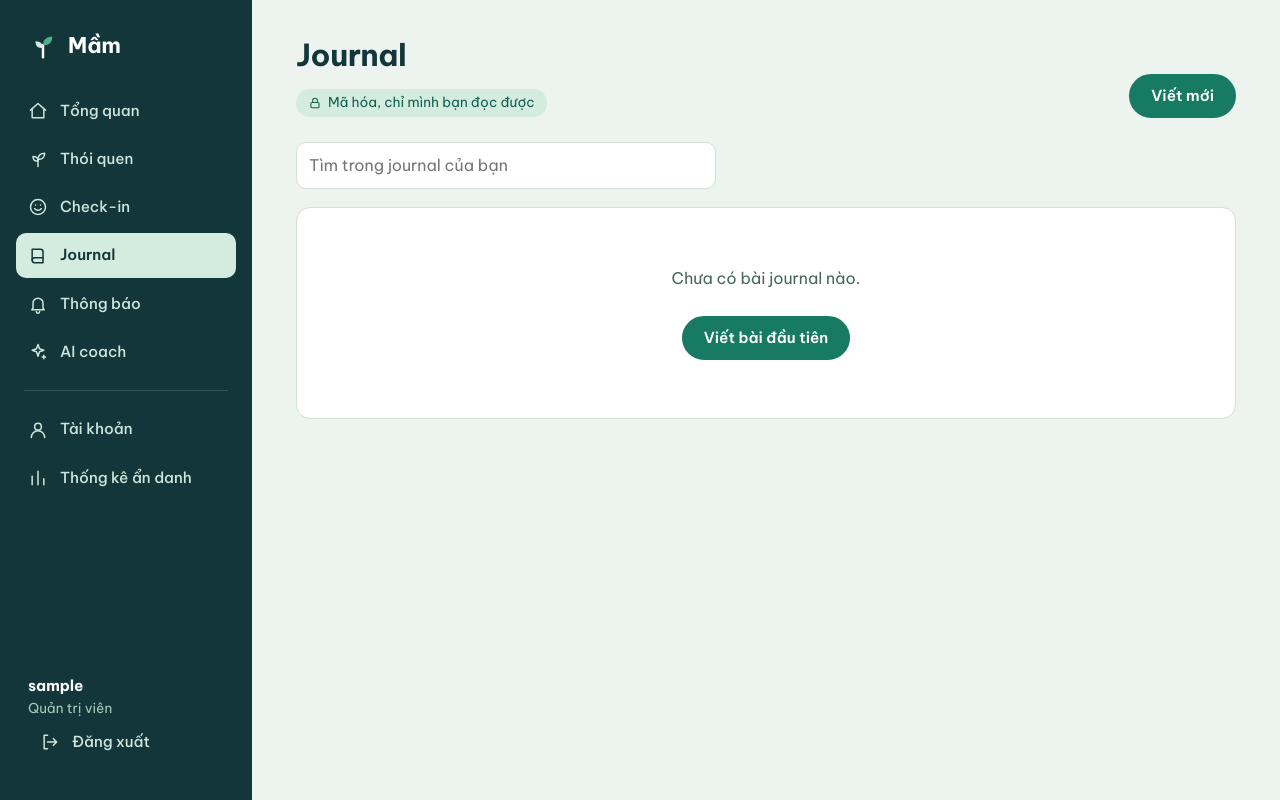
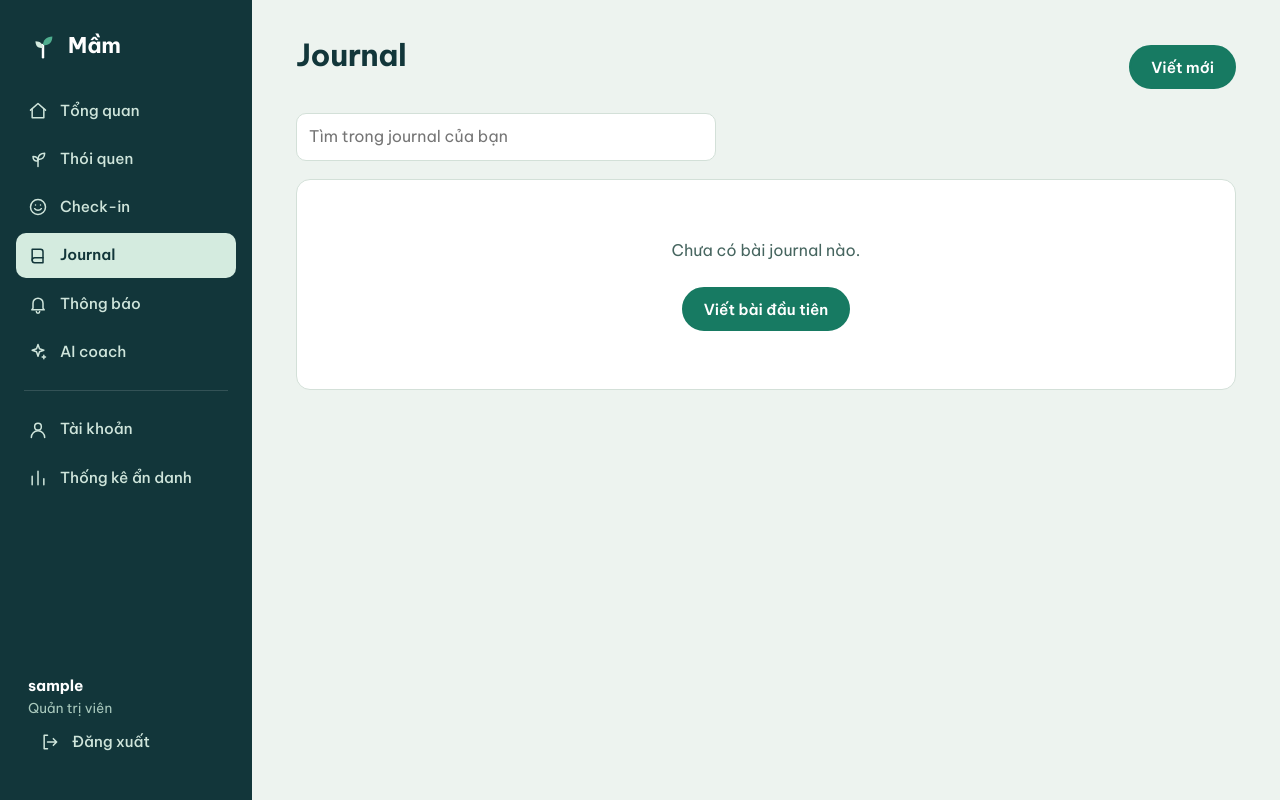
Before and after one commit to 2431540221-sys/python, a Django app: page /journal/ in a window 1280 px wide. Run offline with Django 5.2, Linux system fonts and the light colour scheme; the visitor is signed in with stand-in values (Sample User, id 1); data that the repository does not hold is empty; some libraries are stand-ins or nearby versions.

Commit message:
bỏ dòng thừa trên giao diện

```diff
--- a/templates/tracking/journal_list.html
+++ b/templates/tracking/journal_list.html
@@ -1,7 +1,7 @@
 {% extends "base.html" %}
 {% block title %}Journal{% endblock %}
 {% block content %}
-<div class="page-head"><div><h1>Journal</h1><p><span class="lock"><svg class="icon" style="width:14px;height:14px"><use href="#i-lock"/></svg>Mã hóa, chỉ mình bạn đọc được</span></p></div><a class="btn" href="{% url 'journal_create' %}">Viết mới</a></div>
+<div class="page-head"><div><h1>Journal</h1></div><a class="btn" href="{% url 'journal_create' %}">Viết mới</a></div>
 <form method="get" class="field" style="max-width:420px"><label for="q" class="sr-only">Tìm trong journal</label><input id="q" type="text" name="q" value="{{ q }}" placeholder="Tìm trong journal của bạn"></form>
 <section class="panel">
 {% for e in entries %}
```
